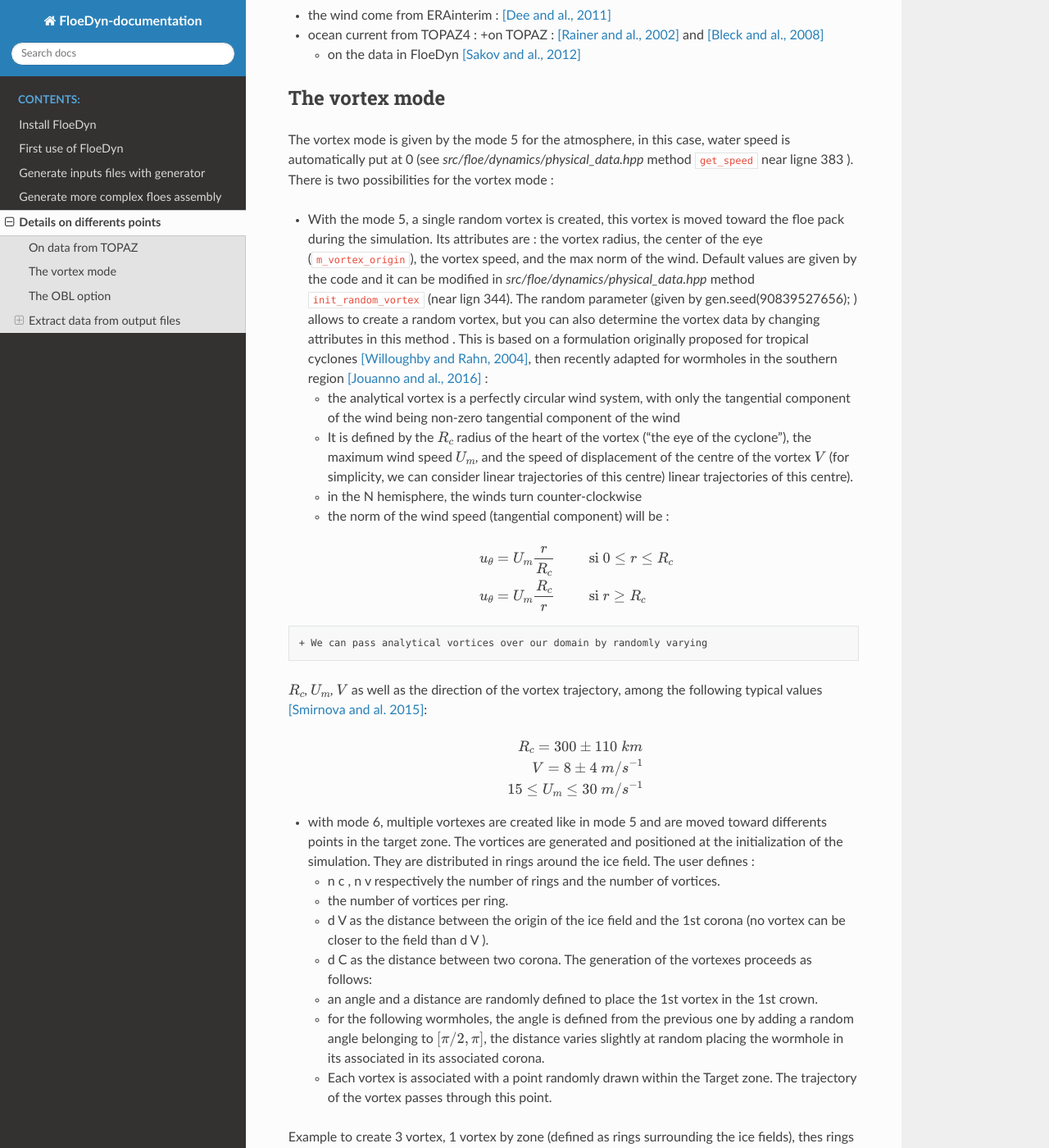
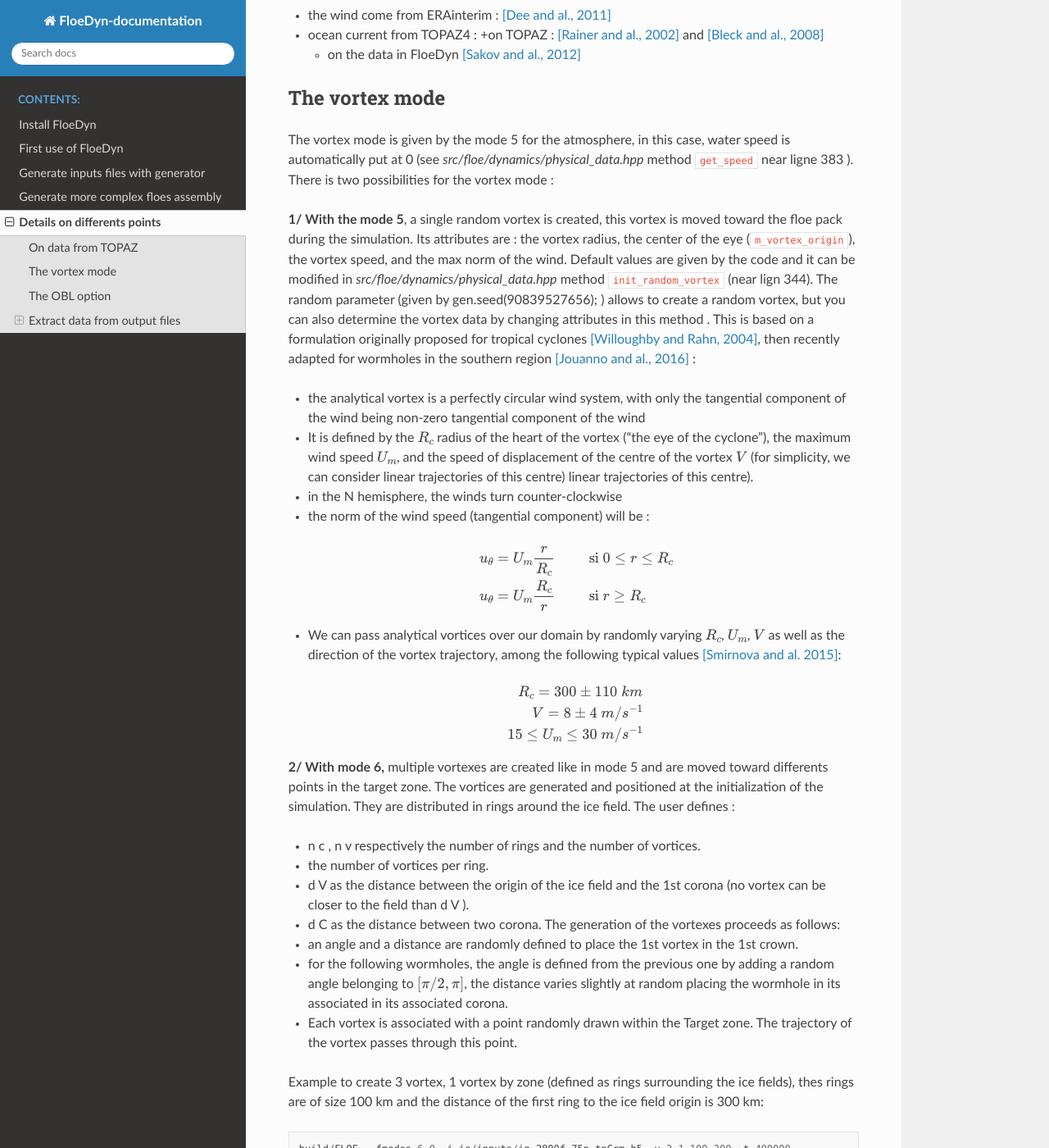
Before and after one commit to FloeDynHub/FloeDyn-documentation, a Sphinx documentation site: the page built from source/Details.md, in a window 1280 px wide and 1400 px high, scrolled down 426 px. Shown: the whole window at 82% size. Built offline with Sphinx 7.4.7 and the Read the Docs theme 2.0.0, drawn with Linux system fonts in a browser that asks for light colours.

Commit message:
SLX: fix format

````diff
--- a/source/Details.md
+++ b/source/Details.md
@@ -15,13 +15,14 @@ Some references :
 ## The vortex mode
 
 The vortex mode is given by the mode 5 for the atmosphere, in this case, water speed is automatically put at 0 (see *src/floe/dynamics/physical_data.hpp* method `get_speed` near ligne 383 ). There is two possibilities for the vortex mode :
-* With the mode 5, a single random vortex is created, this vortex is moved toward the floe pack during the simulation. Its attributes are : the vortex radius, the center of the eye (`m_vortex_origin`), the vortex speed, and the max norm of the wind. Default values are given by the code and it can be modified in *src/floe/dynamics/physical_data.hpp* method `init_random_vortex` (near lign 344). The random parameter (given by gen.seed(90839527656); ) allows to create a random vortex, but you can also determine the vortex data by changing attributes in this method . This is based on a formulation originally proposed for tropical cyclones [[Willoughby and Rahn, 2004]](#References), then recently adapted for wormholes in the southern region [[Jouanno and al., 2016]](#References) :
-	+ the analytical vortex is a perfectly circular wind system, with only the tangential component of the wind being non-zero
+
+__1/ With the mode 5__, a single random vortex is created, this vortex is moved toward the floe pack during the simulation. Its attributes are : the vortex radius, the center of the eye (`m_vortex_origin`), the vortex speed, and the max norm of the wind. Default values are given by the code and it can be modified in *src/floe/dynamics/physical_data.hpp* method `init_random_vortex` (near lign 344). The random parameter (given by gen.seed(90839527656); ) allows to create a random vortex, but you can also determine the vortex data by changing attributes in this method . This is based on a formulation originally proposed for tropical cyclones [[Willoughby and Rahn, 2004]](#References), then recently adapted for wormholes in the southern region [[Jouanno and al., 2016]](#References) :
+* the analytical vortex is a perfectly circular wind system, with only the tangential component of the wind being non-zero
 tangential component of the wind
-	+ It is defined by the $R_c$ radius of the heart of the vortex ("the eye of the cyclone"), the maximum wind speed $U_m$, and the speed of displacement of the centre of the vortex $V$ (for simplicity, we can consider linear trajectories of this centre)
+* It is defined by the $R_c$ radius of the heart of the vortex ("the eye of the cyclone"), the maximum wind speed $U_m$, and the speed of displacement of the centre of the vortex $V$ (for simplicity, we can consider linear trajectories of this centre)
 linear trajectories of this centre).
-	+ in the N hemisphere, the winds turn counter-clockwise
-	+ the norm of the wind speed (tangential component) will be :
+* in the N hemisphere, the winds turn counter-clockwise
+* the norm of the wind speed (tangential component) will be :
 
 $$
 \begin{align*}
@@ -30,7 +31,8 @@ $$
 \end{align*}
 $$
 
-	+ We can pass analytical vortices over our domain by randomly varying
+
+* We can pass analytical vortices over our domain by randomly varying
 $R_c$, $U_m$, $V$ as well as the direction of the vortex trajectory, among the following typical values [[Smirnova and al. 2015]](#References):
 
 $$
@@ -41,17 +43,17 @@ $$
 \end{align*}
 $$
 
-* with mode 6, multiple vortexes are created like in mode 5 and are moved toward differents points in the target zone. The vortices are generated and positioned at the initialization of the simulation. They are distributed in rings around the ice field. The user defines :
-	+ n c , n v respectively the number of rings and the number of vortices.
-	+ the number of vortices per ring.
-	+ d V as the distance between the origin of the ice field and the 1st corona (no vortex
+__2/ With mode 6,__ multiple vortexes are created like in mode 5 and are moved toward differents points in the target zone. The vortices are generated and positioned at the initialization of the simulation. They are distributed in rings around the ice field. The user defines :
+* n c , n v respectively the number of rings and the number of vortices.
+* the number of vortices per ring.
+* d V as the distance between the origin of the ice field and the 1st corona (no vortex
 can be closer to the field than d V ).
-	+ d C as the distance between two corona.
+* d C as the distance between two corona.
 The generation of the vortexes proceeds as follows:
-	+ an angle and a distance are randomly defined to place the 1st vortex in the 1st
+* an angle and a distance are randomly defined to place the 1st vortex in the 1st
 crown.
-	+ for the following wormholes, the angle is defined from the previous one by adding a random angle belonging to $[\pi/2,\pi]$, the distance varies slightly at random placing the wormhole in its associated in its associated corona.
-	+ Each vortex is associated with a point randomly drawn within the Target zone. The trajectory of the vortex passes through this point.
+* for the following wormholes, the angle is defined from the previous one by adding a random angle belonging to $[\pi/2,\pi]$, the distance varies slightly at random placing the wormhole in its associated in its associated corona.
+* Each vortex is associated with a point randomly drawn within the Target zone. The trajectory of the vortex passes through this point.
 
 Example to create 3 vortex, 1 vortex by zone (defined as rings surrounding the ice fields), thes rings are of size 100 km and the distance of the first ring to the ice field origin is 300 km:
 ```
````
